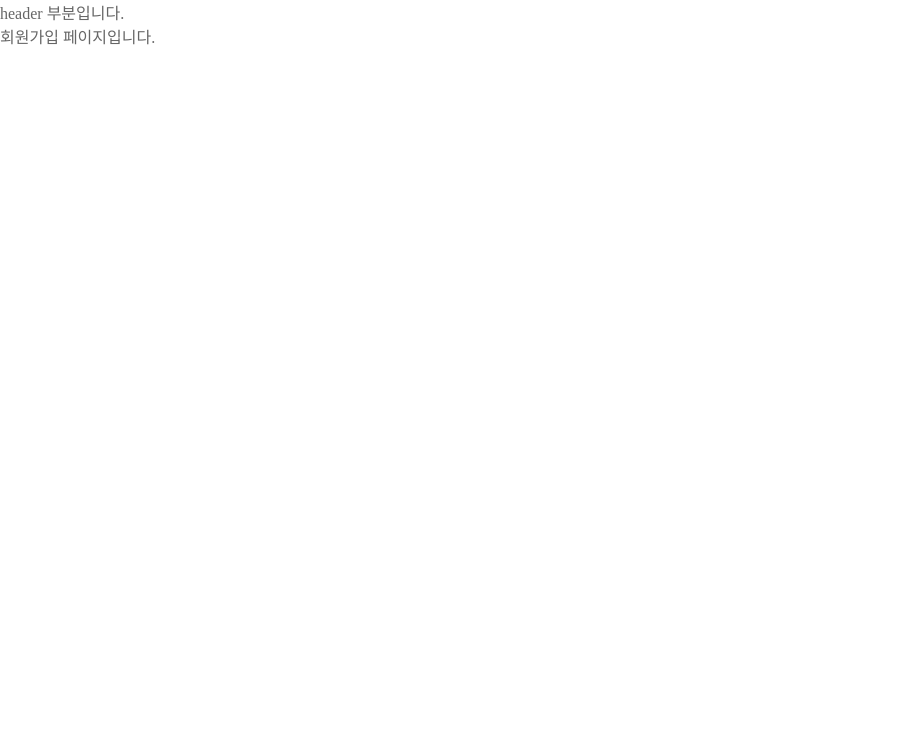
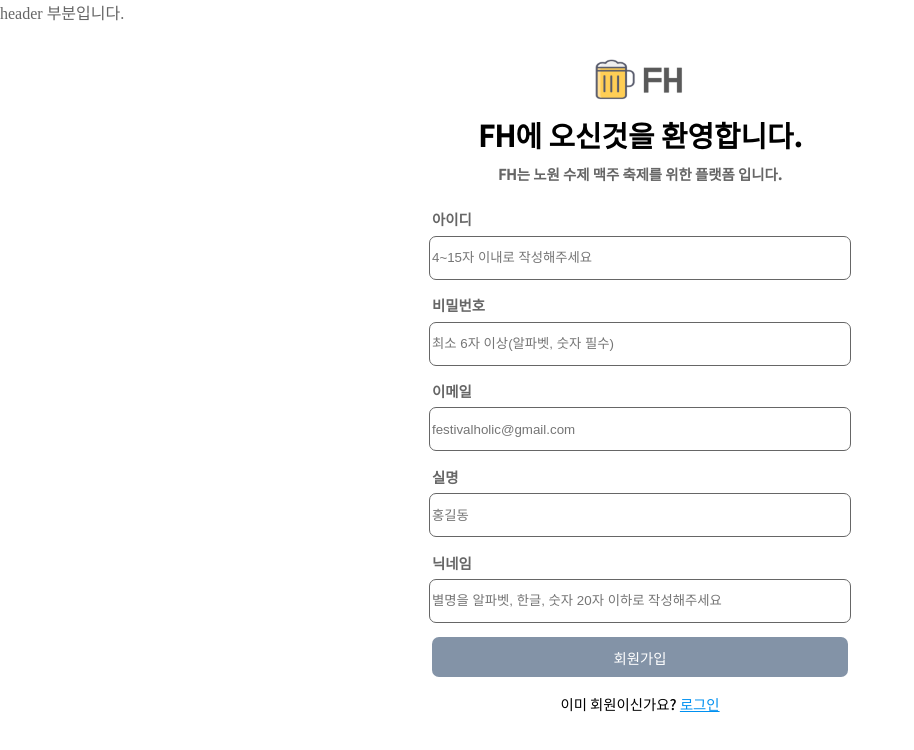
Before and after one commit to FS-2023-FestivalHolic/FH-Front, a React (Create React App) app: page /register in a window 1280 px wide. Shown: the top 750 px of the page, without its empty margins (0-914 px from the left). Built offline with nearby package versions, Linux system fonts and the light colour scheme.

Commit message:
feat: 회원가입 기능 구현 (#4)
register페이지 UI, 유효성 검사 기능 추가
index.html에 구글 폰트 적용, public 폴더에 서비스 로고 추가

```diff
--- a/package.json
+++ b/package.json
@@ -8,6 +8,7 @@
     "@testing-library/user-event": "^13.5.0",
     "react": "^18.2.0",
     "react-dom": "^18.2.0",
+    "react-hook-form": "^7.47.0",
     "react-router-dom": "^6.16.0",
     "react-scripts": "5.0.1",
     "styled-components": "^6.0.8",
--- a/public/index.html
+++ b/public/index.html
@@ -3,6 +3,10 @@
   <head>
     <meta charset="utf-8" />
     <link rel="icon" href="%PUBLIC_URL%/favicon.ico" />
+    <!-- 구글 폰트 적용 Noto Sans KR, Noto Sans 폰트 -->
+    <link rel="preconnect" href="https://fonts.googleapis.com">
+    <link rel="preconnect" href="https://fonts.gstatic.com" crossorigin>
+    <link href="https://fonts.googleapis.com/css2?family=Noto+Sans+KR:wght@300;400;500&family=Noto+Sans:wght@300;400&display=swap" rel="stylesheet">
     <meta name="viewport" content="width=device-width, initial-scale=1" />
     <meta name="theme-color" content="#000000" />
     <meta
--- a/src/pages/Register.jsx
+++ b/src/pages/Register.jsx
@@ -1,5 +1,78 @@
-const Register = () => {
-    return <div>회원가입 페이지입니다.</div>;
-  };
+import React, {useState, useEffect} from 'react'
+import {useForm} from 'react-hook-form';
+import * as s from '../style/SignInUpStyle';
+function Register() {
 
-  export default Register;
+  const {
+    register,
+    handleSubmit,
+    formState: {  errors },
+    reset
+  } = useForm();
+
+  const onSubmit = (data) => {
+
+      console.log(data);
+      reset();
+  }
+  return (
+    <s.SignLayout>
+      <s.SignHeader>
+      <img src='/FH_logo.png' width={100} ></img>
+      <span className='welcometext'>FH에 오신것을 환영합니다.</span>
+      <span className='subtext'>FH는 노원 수제 맥주 축제를 위한 플랫폼 입니다.</span>
+      </s.SignHeader>
+
+      <s.SignForm onSubmit={handleSubmit(onSubmit)}>
+        <s.SignLabel>아이디</s.SignLabel>
+        <s.SignInput type="text" name="uid" placeholder='4~15자 이내로 작성해주세요'
+        {...register("uid", {required: '아이디를 입력하세요',
+              minLength: { value: 4, message: '최소 4자 이상이어야 합니다.',
+              maxLength: { value: 15, message: '최대 15자까지 입력 가능합니다.'}}})}/>
+        {errors.uid && <span className="error">{errors.uid.message}</span>}
+
+        <s.SignLabel>비밀번호</s.SignLabel>
+        <s.SignInput type="password" name="password" placeholder='최소 6자 이상(알파벳, 숫자 필수)'
+        {...register('password', {
+            required: '비밀번호를 입력하세요',
+            pattern: {
+              value: /^(?=.*[A-Za-z])(?=.*\d)[A-Za-z\d]{6,}$/,
+              message: '알파벳과 숫자를 포함한 최소 6자 이상이어야 합니다',
+            }
+        })}/>
+        {errors.password && <span className="error">{errors.password.message}</span>}
+
+        <s.SignLabel>이메일</s.SignLabel>
+        <s.SignInput type="text" name="email" placeholder='festivalholic@gmail.com'
+        {...register('email', {
+          required: '이메일을 입력하세요',
+          pattern: {
+            value: /^[A-Za-z0-9]([-_.]?[A-Za-z0-9])*@[A-Za-z0-9]([-_.]?[A-Za-z0-9])*\.[A-Za-z]{2,3}$/,
+            message: '이메일 형식을 확인해주세요',
+          }
+        })}/>
+         {errors.email && <span className="error">{errors.email.message}</span>}
+
+        <s.SignLabel>실명</s.SignLabel>
+        <s.SignInput type="text" name="name" placeholder='홍길동'
+         {...register('name', {
+          required: '이름을 입력하세요',
+        })}/>
+        {errors.name && <span className="error">{errors.name.message}</span>}
+
+        <s.SignLabel>닉네임</s.SignLabel>
+        <s.SignInput type="text" name="nickname" placeholder='별명을 알파벳, 한글, 숫자 20자 이하로 작성해주세요'
+         {...register('nickname', {
+          required: '닉네임을 입력하세요',
+          maxLength: { value: 20, message: '최대 20자까지 입력 가능합니다.'}
+        })}/>
+        {errors.nickname && <span className="error">{errors.nickname.message}</span>}
+
+        <s.SignButton type="submit" >회원가입</s.SignButton>
+      </s.SignForm>
+      <span className='bottomtext'>이미 회원이신가요? <a href='/login'>로그인</a></span>
+    </s.SignLayout>
+  )
+}
+
+export default Register
--- /dev/null
+++ b/src/style/SignInUpStyle.js
@@ -0,0 +1,106 @@
+import styled from "styled-components";
+
+
+export const SignLayout = styled.div`
+    display: flex;
+    flex-direction: column;
+    align-items: center;
+    .bottomtext{
+        font-family: 'Noto Sans KR', sans-serif;
+        font-size: 0.9rem;
+        font-style: normal;
+        font-weight: 500;
+        color: #000;
+    }
+    a{
+        color: #0090F0;
+    }
+`
+export const SignHeader = styled.div`
+    margin-top: 2rem;
+    display: flex;
+    flex-direction: column;
+    align-items: center;
+    @media (max-width: 400px) {
+        margin-top: 4rem;
+    }
+    .welcometext{
+        font-family: 'Noto Sans KR', sans-serif;
+        font-size: 1.8rem;
+        font-style: normal;
+        font-weight: 600;
+        color: #000;
+        margin: 0.5rem;
+        @media (max-width: 400px) {
+            font-size: 1.5rem;
+        }
+    }
+    .subtext{
+        font-family: 'Noto Sans KR', sans-serif;
+        font-size: 0.9rem;
+        font-style: normal;
+        font-weight: 600;
+        @media (max-width: 400px) {
+            font-size: 0.7rem;
+        }
+    }
+
+
+`
+export const SignForm = styled.form`
+    display: flex;
+    flex-direction: column;
+    align-items: center;
+    margin: 1rem;
+    .error{
+        font-family: 'Noto Sans KR', sans-serif;
+        font-size: 0.9rem;
+        font-style: normal;
+        font-weight: 500;
+        color: #9B111E;
+    }
+
+    @media (max-width: 400px) {
+        width: 90%;
+    }
+
+
+`
+export const SignLabel = styled.label`
+    margin-top: 0.5rem;
+    width: 26rem;
+    font-family: 'Noto Sans KR', sans-serif;
+    font-size: 0.9rem;
+    font-style: normal;
+    font-weight: 600;
+    @media (max-width: 400px) {
+        width: 90%;
+    }
+`
+export const SignInput = styled.input`
+    width: 26rem;
+    height: 2.5rem;
+    border-radius: 7px;
+    border: 1px solid #666;
+    margin: 0.4rem 0;
+
+    @media (max-width: 400px) {
+        width: 90%;
+    }
+`
+
+export const SignButton = styled.button`
+    width: 26rem;
+    height: 2.5rem;
+    border-radius: 7px;
+    background: #8393A7;
+    color: #FFF;
+    font-family: 'Noto Sans KR', sans-serif;
+    font-size: 0.9rem;
+    border: none;
+    margin-top: 0.5rem;
+
+    @media (max-width: 400px) {
+        width: 90%;
+    }
+`
```
Also changed, not shown: public/FH_logo.png (added), 1 other file (tests, documents, lock files or other folders).
